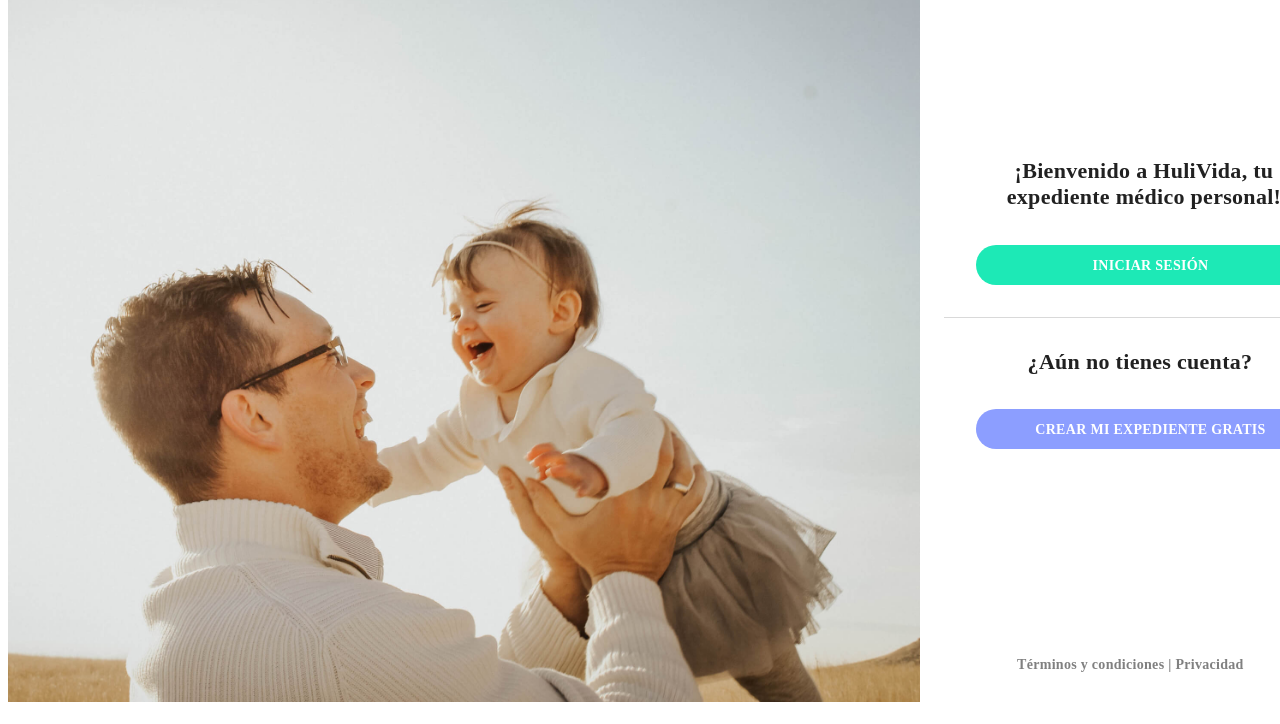
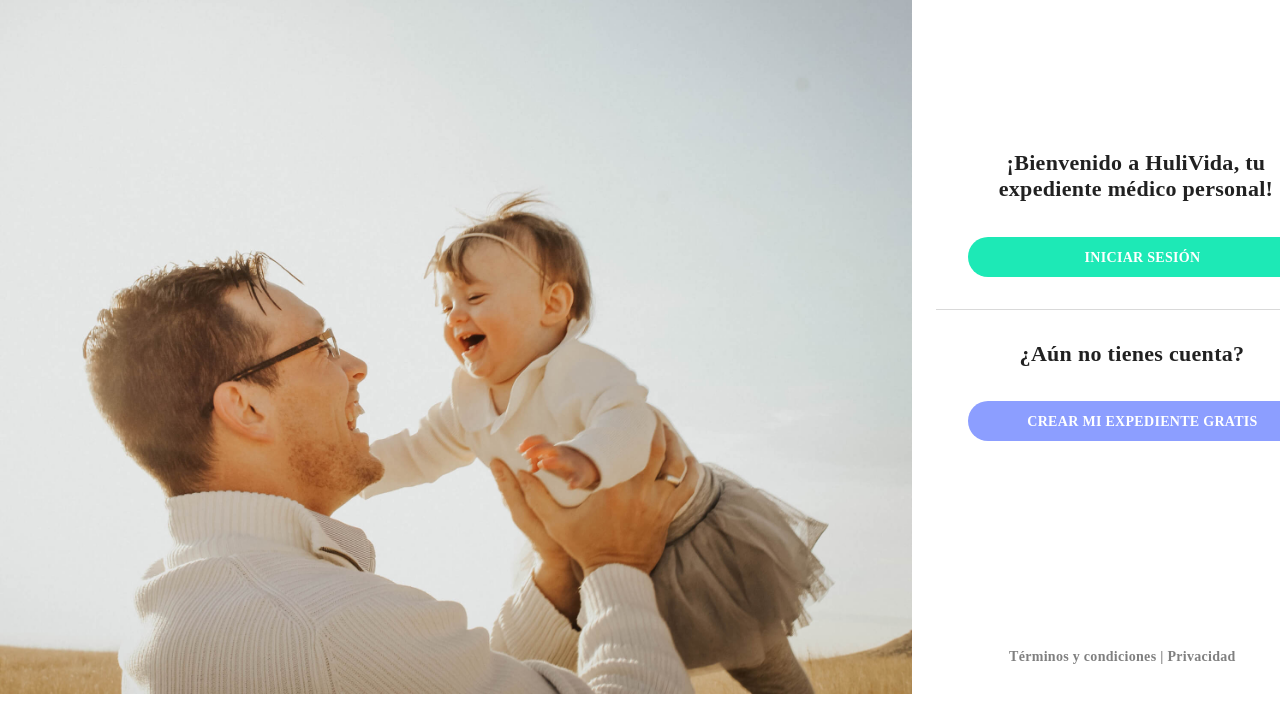
Before and after one commit to Gabri23/Hubble-Concept-Proof, a plain HTML site: page index.html in a window 1280 px wide. Shown: the part 76-800 px from the top of the page. Drawn offline with Linux system fonts and the light colour scheme.

Commit message:
Remove top and left margins

```diff
--- a/css/welcome.css
+++ b/css/welcome.css
@@ -1,3 +1,8 @@
+* {
+  margin-top: 0px;
+  margin-left: 0px;
+}
+
 .main {
   width: 1360px;
   height: 1000x;
```
